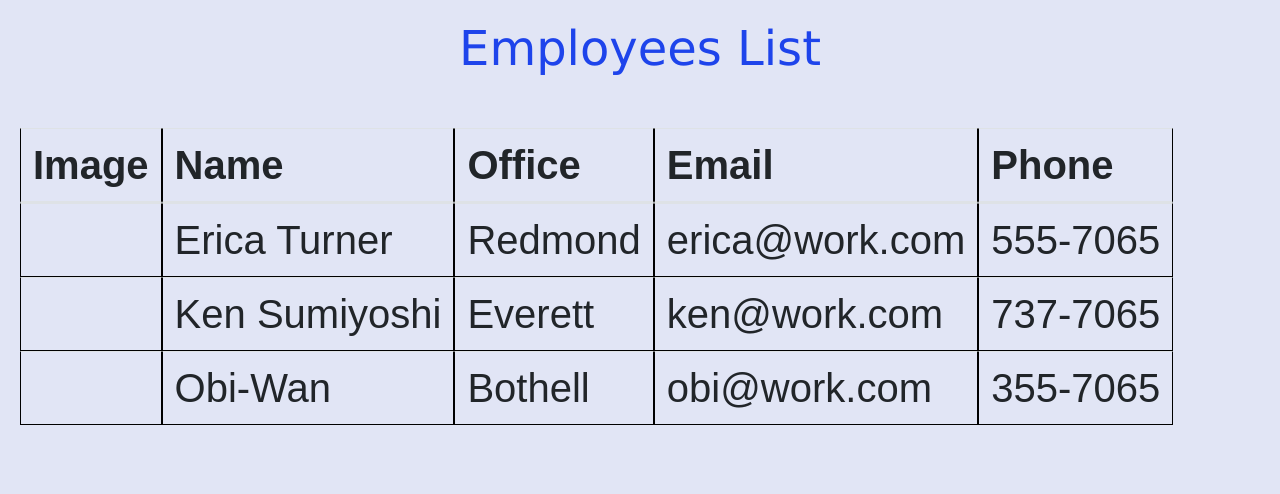
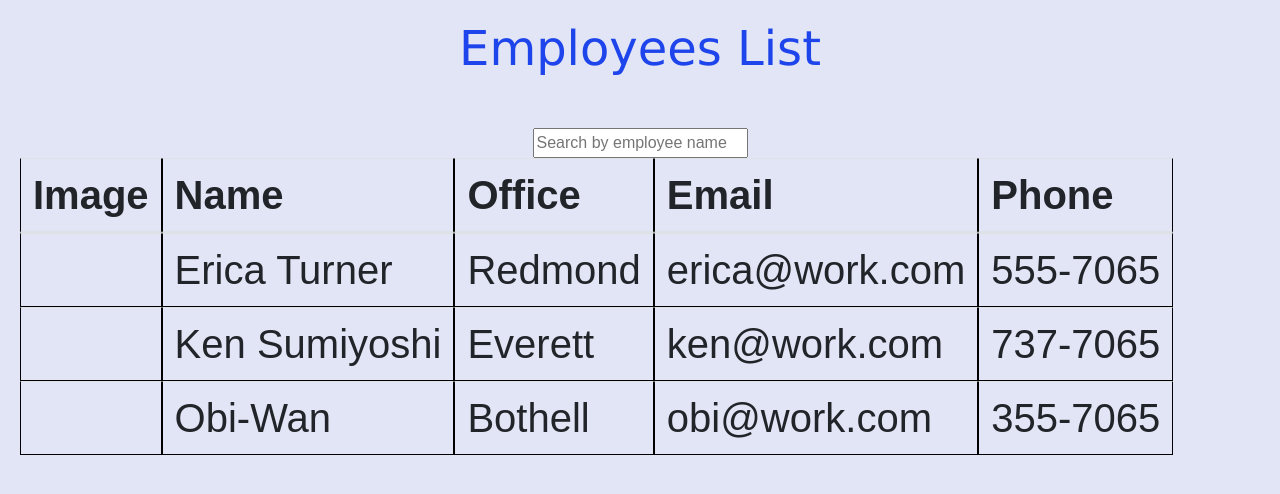
Before and after one commit to eturnersumi/Who-Is-Who, a React (Create React App) app: page / in a window 1280 px wide. Shown: the top 494 px of the page. Built offline with nearby package versions, Linux system fonts and the light colour scheme.

Commit message:
search functionality added and working. Results properly filtered based on search term

```diff
--- a/src/App.js
+++ b/src/App.js
@@ -6,22 +6,22 @@ import Table from "./components/Table";
 
 function App() {
 
-  // // Setting this.state.employees to the employees json array
-  // state = {
-  //   employees
-  // };
+  const [searchTerm, setSearchTerm] = React.useState("");
+  const [searchResults, setSearchResults] = React.useState([]);
 
-// searchbyName() {
-//   const [searchTerm, setSearchTerm] = React.useState("");
-//   const [searchResults, setSearchResults] = React.useState([]);
-
-//   const handleChange = event => {
-//     setSearchTerm(event.target.value);
-//   }
+  const handleChange = event => {
+    setSearchTerm(event.target.value);
+  };
+  React.useEffect(() => {
+    const results = employees.filter(emp =>
+      emp.name.toString().toLowerCase().includes(searchTerm.toLowerCase())
+      );
+      setSearchResults(results);
+    }, [searchTerm]);
 
 
 
-// }
+
 
 // //function to sort when column header is clicked
 // handleSort = ()=>{
@@ -33,11 +33,18 @@ function App() {
 //will also need e prevent default
 
 
-  // Map over this.state.employees and render a td component for each employee
-  // render() {
+  //return of components
     return (
       <Wrapper>
         <Title>Employees List</Title>
+        <div className="App">
+          <input
+            type="text"
+            placeholder="Search by employee name"
+            value={searchTerm}
+            onChange={handleChange}
+          />
+        </div>
         <Table>
           <thead>
           <tr>
@@ -50,7 +57,7 @@ function App() {
           </thead>
 
           <tbody>
-          {employees.map( emp =>(
+          {searchResults.map( emp =>(
             <tr key={emp.id}>
             <td></td>
             <td>{emp.name}</td>
```
